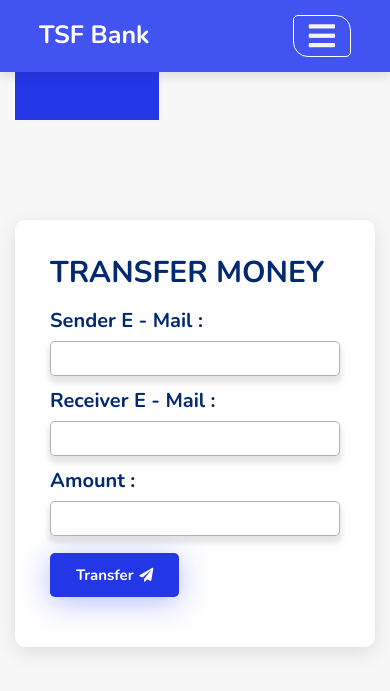
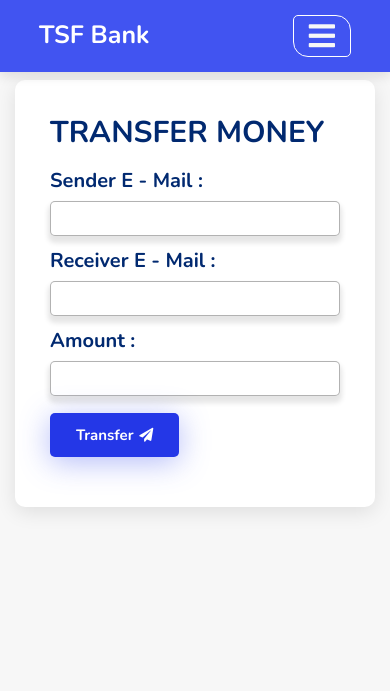
Before and after one commit to khushbuu01/basic_banking_system, a Django app: page /transfer/ in a window 390 px wide. Shown: the top 691 px of the page. Run offline with Django 3.2, Linux system fonts and the light colour scheme; some libraries are stand-ins or nearby versions.

Commit message:
transfer

```diff
--- a/templates/transfer.html
+++ b/templates/transfer.html
@@ -18,7 +18,7 @@
   background: #2437e7;
 }
 @media (max-width:450px) {
-  img#optionalstuff {
+  .image#optionalstuff {
     display: none;
   }
 }
@@ -84,13 +84,14 @@
 @media(max-width:450px){
   .card {
     width: 100%;
+    margin-top: 5rem;
   }
 }
 </style>
 
 <div class="container">
-        <div class="image">
-          <img id="optionalstuff" src="{% static 'img/transfer.png' %}" alt="">
+        <div class="image" id="optionalstuff">
+          <img src="{% static 'img/transfer.png' %}" alt="">
         </div>
         <form action="{% url 'transfer' %}" method="post" name="tcredit" class="tabletext" >
         {% csrf_token %}
```
